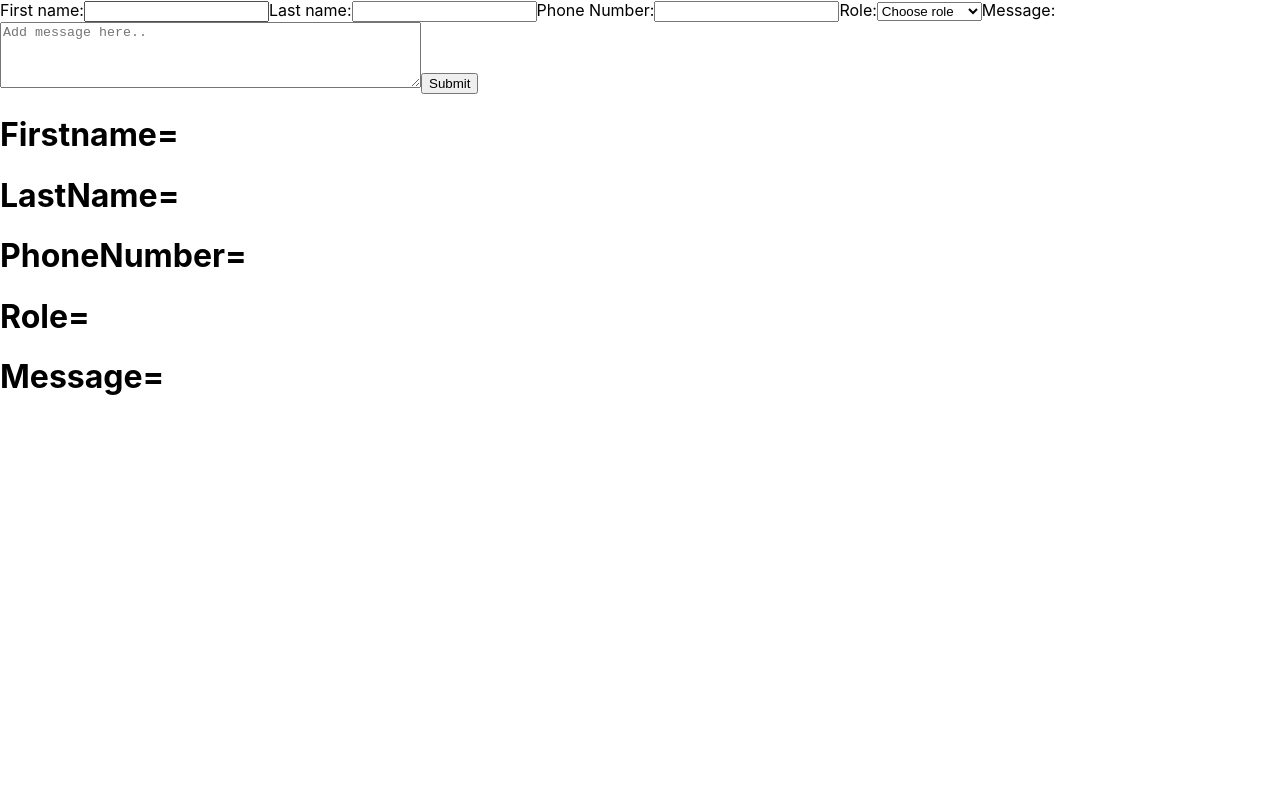
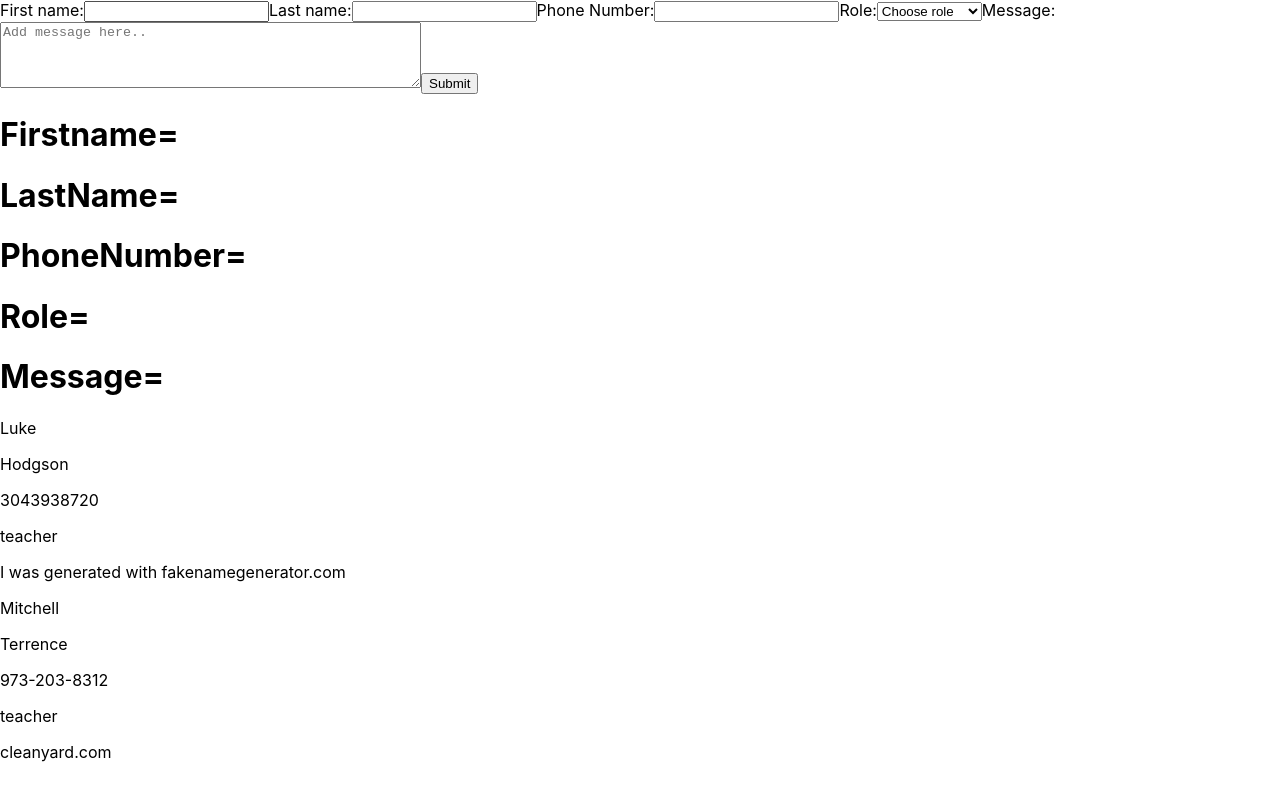
Before and after one commit to a-matta/controlled_form, a React (Create React App) app: page / in a window 1280 px wide. Built offline with nearby package versions, Linux system fonts and the light colour scheme; data requests are answered from the project's data file.

Commit message:
load data on first render + post data + update after post.

```diff
--- a/db.json
+++ b/db.json
@@ -2,11 +2,19 @@
   "notes": [
     {
       "id": 1,
-      "firstname": "Luke",
-      "lastname": "Hodgson",
-      "phonenumber": "3043938720",
+      "firstName": "Luke",
+      "lastName": "Hodgson",
+      "phoneNumber": "3043938720",
       "role": "teacher",
       "message": "I was generated with fakenamegenerator.com"
+    },
+    {
+      "id": 2,
+      "firstName": "Mitchell",
+      "lastName": "Terrence",
+      "phoneNumber": "973-203-8312",
+      "role": "teacher",
+      "message": "cleanyard.com"
     }
   ]
 }
--- a/src/App.js
+++ b/src/App.js
@@ -1,7 +1,9 @@
+import { Notes } from "./Notes";
 import { Form } from "./Form";
 import { View } from "./View";
 import React, { Component } from "react";
 import { PopUp } from "./PopUp";
+import axios from "axios";
 
 export default class App extends Component {
   state = {
@@ -14,6 +16,7 @@ export default class App extends Component {
     },
 
     showPopUp: false,
+    results: [],
   };
 
   inputHandler = (e) => {
@@ -28,10 +31,19 @@ export default class App extends Component {
   };
 
   popUpConfirmationHandler = (e) => {
-    console.log("Popup was submitted");
     this.setState({ showPopUp: false });
+    axios.post("http://localhost:3001/notes", this.state.input).then((res) => {
+      this.setState({ showPopUp: false });
+    });
     window.location.reload();
   };
+
+  componentDidMount() {
+    axios.get("http://localhost:3001/notes").then((res) => {
+      this.setState({ results: res.data });
+    });
+  }
+
   render() {
     return (
       <div>
@@ -46,6 +58,9 @@ export default class App extends Component {
             popUpConfirmationHandler={this.popUpConfirmationHandler}
           />
         )}
+        {this.state.results.map((item) => (
+          <Notes key={item.id} {...item} />
+        ))}
       </div>
     );
   }
--- /dev/null
+++ b/src/Notes.js
@@ -0,0 +1,12 @@
+import React from "react";
+export function Notes({ id, firstName, lastName, phoneNumber, role, message }) {
+  return (
+    <div key={id}>
+      <p>{firstName}</p>
+      <p>{lastName}</p>
+      <p>{phoneNumber}</p>
+      <p>{role}</p>
+      <p>{message}</p>
+    </div>
+  );
+}
```
